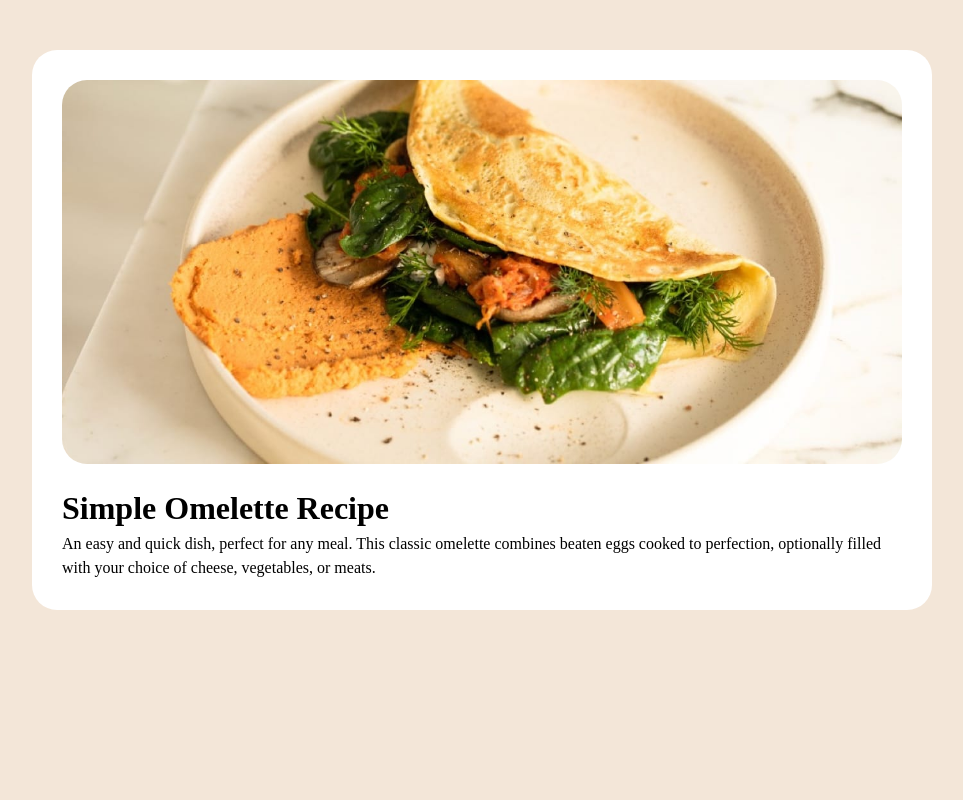
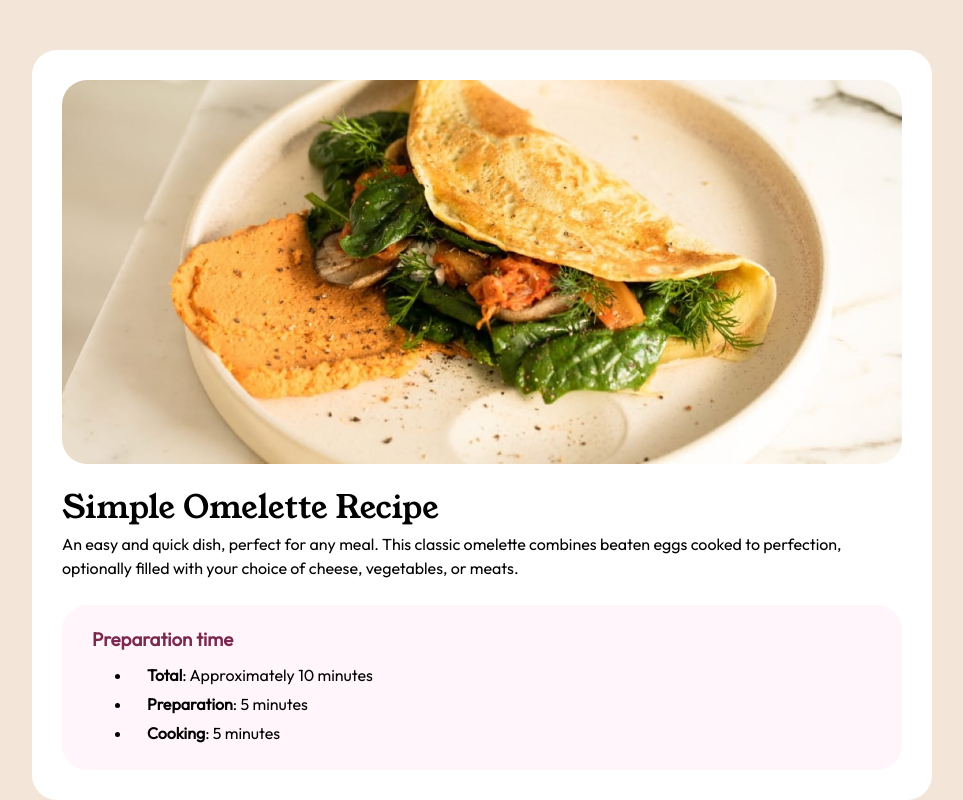
Before and after one commit to tyVespA/recipe-page, a React (Vite) app: page / in a window 1280 px wide. Shown: the whole page, without its empty margins (158-1121 px from the left). Built offline with nearby package versions, Linux system fonts and the light colour scheme.

Commit message:
Add fonts, add preparation-time-container

```diff
--- a/src/App.css
+++ b/src/App.css
@@ -1,5 +1,26 @@
+/* FONTS  */
+
+@font-face {
+  font-family: "outfit";
+  src: url(./assets/fonts/outfit/Outfit-Regular.ttf);
+}
+
+@font-face {
+  font-family: "young-serif";
+  src: url(./assets//fonts/young-serif/YoungSerif-Regular.ttf);
+}
+
+/* FONTS END */
+
 body {
   background-color: hsl(30, 54%, 90%);
+  font-family: "outfit";
+}
+
+h1,
+h2 {
+  font-family: "young-serif";
+  font-weight: 400;
 }
 
 .recipe-container {
@@ -15,3 +36,20 @@ body {
   border-radius: 25px;
   margin-bottom: 20px;
 }
+
+.preparation-time-container {
+  margin-top: 25px;
+  background-color: hsl(330, 100%, 98%);
+  padding: 20px 30px;
+  border-radius: 25px;
+}
+
+.preparation-time-container h3 {
+  color: hsl(332, 51%, 32%);
+  padding-bottom: 5px;
+}
+
+.preparation-time-container li {
+  padding-left: 15px;
+  margin-block: 5px;
+}
--- a/src/App.jsx
+++ b/src/App.jsx
@@ -10,6 +10,20 @@ function App() {
         combines beaten eggs cooked to perfection, optionally filled with your
         choice of cheese, vegetables, or meats.
       </p>
+      <div className="preparation-time-container">
+        <h3>Preparation time</h3>
+        <ul>
+          <li>
+            <strong>Total</strong>: Approximately 10 minutes
+          </li>
+          <li>
+            <strong>Preparation</strong>: 5 minutes
+          </li>
+          <li>
+            <strong>Cooking</strong>: 5 minutes
+          </li>
+        </ul>
+      </div>
     </div>
   );
 }
```
